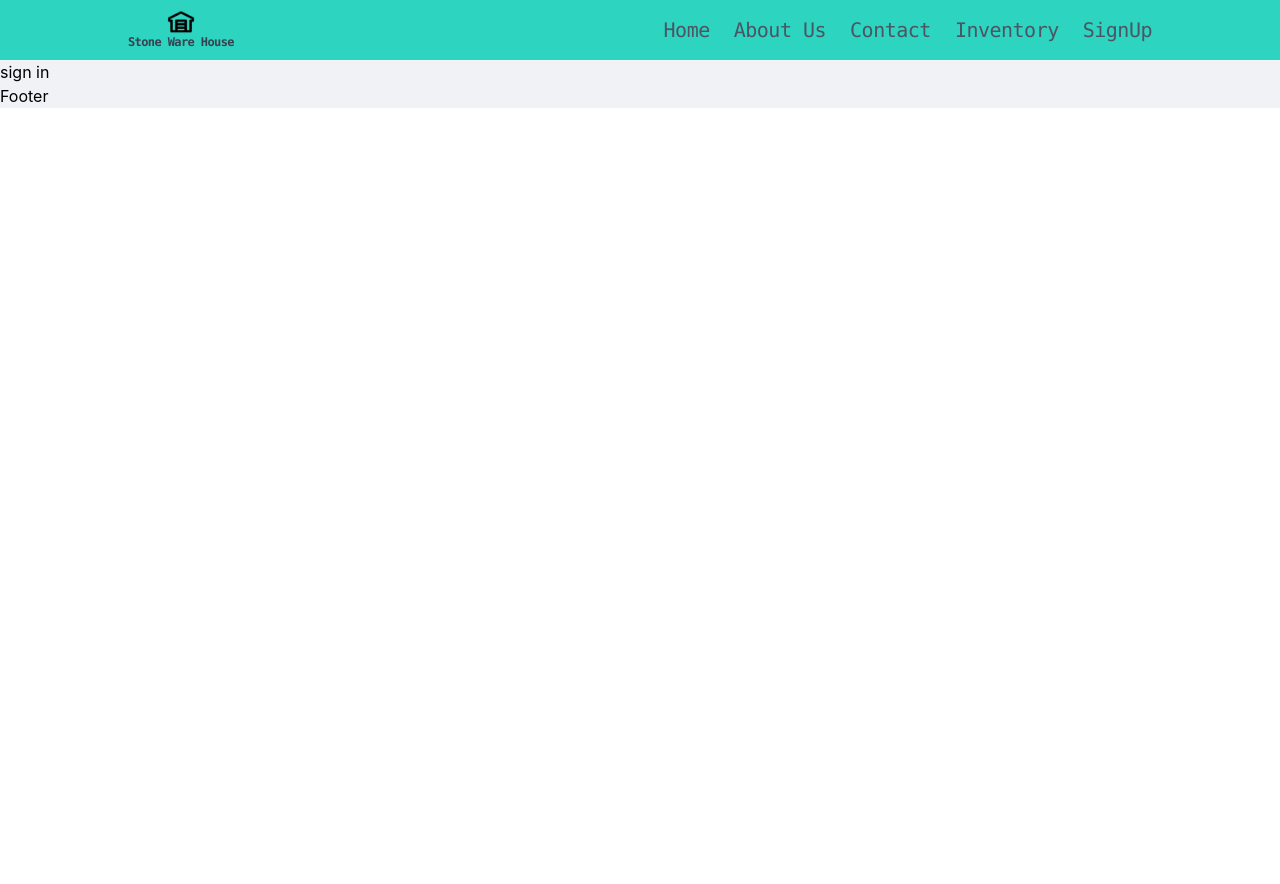
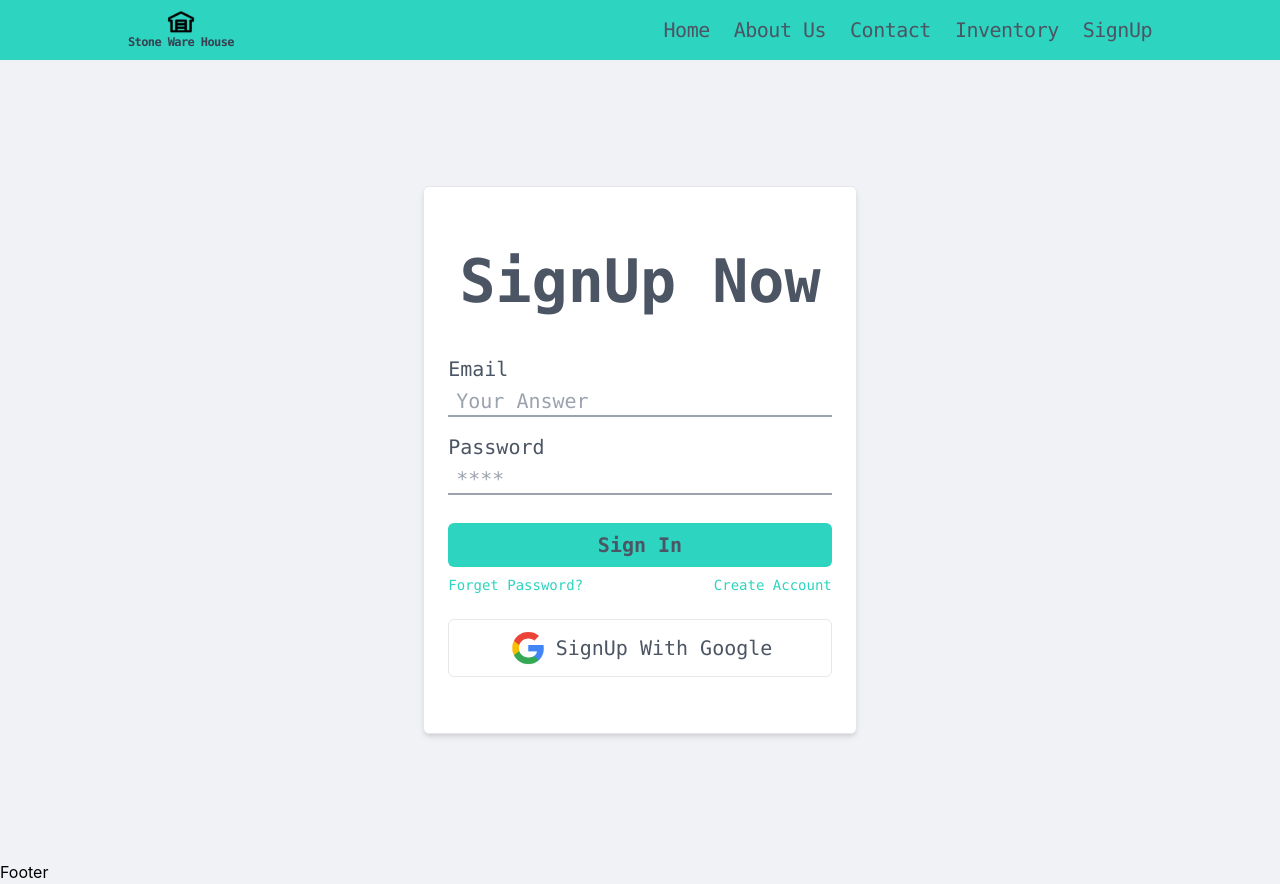
Before and after one commit to Tanvir-Alam625/stone-ware-house-management, a React (Create React App) app: page /signin in a window 1280 px wide. Before the commit the page ends 800 px from the top, so only its background shows below. Built offline with nearby package versions, Linux system fonts and the light colour scheme; no server answers.

Commit message:
signin component done with email password firebase auth and google signin options

```diff
--- a/src/components/SignUp/SignIn.js
+++ b/src/components/SignUp/SignIn.js
@@ -1,12 +1,111 @@
 import React from "react";
 import MyHelmet from "../MyHelmet/MyHelmet";
+import {
+  useSignInWithEmailAndPassword,
+  useSignInWithGoogle,
+} from "react-firebase-hooks/auth";
+import auth from "../../firebase.init";
+import { Link, useNavigate } from "react-router-dom";
+import GoogleImg from "../../img/Google-Icon-PNG-768x768-removebg-preview.png";
 
 const SignIn = () => {
+  const [signInWithGoogle, userGoogle, loadingGoogle, errorGoogle] =
+    useSignInWithGoogle(auth);
+  const [signInWithEmailAndPassword, user, loading, error] =
+    useSignInWithEmailAndPassword(auth);
+  const navigate = useNavigate();
+  if (user || userGoogle) {
+    navigate("/");
+  }
+  //sign in with email password
+  const handleFormSubmit = (event) => {
+    event.preventDefault();
+    const email = event.target.email.value;
+    const password = event.target.password.value;
+    signInWithEmailAndPassword(email, password);
+  };
+  const inputStyle =
+    " w-full outline-0 px-2 border-b-2 border-gray-400 focus:border-teal-500  valid:border-teal-500 text-sm pt-1 md:text-xl text-teal-500";
   return (
-    <div>
-      <MyHelmet title="Signin" />
-      <h2>sign in </h2>
-    </div>
+    <section className="max-w-[1100px] font-mono text-gray-600 mx-auto min-h-screen flex justify-center items-center px-2">
+      <MyHelmet title="Signin" />{" "}
+      <div className="form w-full md:w-2/3 lg:w-2/5 flex flex-col items-center bg-white my-4 rounded-md shadow-md border px-4 md:px-6 lg:px-6 py-4 lg:py-8">
+        <h2 className="text-2xl md:text-4xl font-bold  lg:text-6xl my-4  lg:my-8">
+          SignUp Now
+        </h2>
+        <form onSubmit={handleFormSubmit} className="w-full">
+          <div className="form-group w-full my-3">
+            <label htmlFor="email" className=" text-sm md:text-xl">
+              Email
+            </label>{" "}
+            <br />
+            <input
+              type="email"
+              name="email"
+              id="email"
+              autoComplete="off"
+              required
+              placeholder="Your Answer"
+              className={inputStyle}
+            />
+          </div>
+          <div className="form-group w-full mt-4 my-3">
+            <label htmlFor="password" className=" text-sm md:text-xl">
+              Password
+            </label>{" "}
+            <br />
+            <input
+              type="password"
+              name="password"
+              id="password"
+              className={inputStyle}
+              required
+              placeholder="****"
+              autoComplete="off"
+            />
+          </div>
+          <p className="text-red-400 Md:text-xl text-sm ">
+            {error}
+            {errorGoogle}
+          </p>
+          <button
+            type="submit"
+            className={`w-full mt-4  duration-300 ease-in-out py-2 rounded-md text-sm md:text-xl font-bold
+            bg-teal-400 hover:bg-teal-500 cursor-pointer  hover:text-white`}
+          >
+            {loading || loadingGoogle ? (
+              <div class="lds-ellipsis cursor-progress">
+                <div className="bg-white"></div>
+                <div className="bg-white"></div>
+                <div className="bg-white"></div>
+              </div>
+            ) : (
+              <>Sign In</>
+            )}
+          </button>
+        </form>
+        <div className="reset mt-2 flex justify-between w-full">
+          <Link to="/reset" className="text-teal-400  text-sm ">
+            Forget Password?
+          </Link>
+          <Link
+            to="/signup"
+            className="text-teal-400  text-sm hover:text-teal-600 "
+          >
+            Create Account
+          </Link>
+        </div>
+        <div className="signup-social w-full my-6">
+          <button
+            onClick={() => signInWithGoogle()}
+            className="capitalize w-full justify-center border tex-sm md:text-xl rounded-md py-2 flex items-center"
+          >
+            <img src={GoogleImg} alt="GoogleImg" className="h-6 md:h-10 mr-2" />
+            SignUp with Google
+          </button>
+        </div>
+      </div>
+    </section>
   );
 };
 
--- a/src/components/SignUp/SignUp.js
+++ b/src/components/SignUp/SignUp.js
@@ -41,7 +41,7 @@ const SignUp = () => {
   const inputStyle =
     " w-full outline-0 px-2 border-b-2 border-gray-400 focus:border-teal-500  valid:border-teal-500 text-sm pt-1 md:text-xl text-teal-500";
   return (
-    <div className="max-w-[1100px] font-mono text-gray-600 mx-auto min-h-screen flex justify-center items-center px-2">
+    <section className="max-w-[1100px] font-mono text-gray-600 mx-auto min-h-screen flex justify-center items-center px-2">
       <MyHelmet title="signup" />
       <div className="form w-full md:w-2/3 lg:w-2/5 flex flex-col items-center bg-white my-4 rounded-md shadow-md border px-4 md:px-6 lg:px-6 py-4 lg:py-8">
         <h2 className="text-2xl md:text-4xl font-bold  lg:text-6xl my-4  lg:my-8">
@@ -170,7 +170,7 @@ const SignUp = () => {
           </button>
         </div>
       </div>
-    </div>
+    </section>
   );
 };
 
```
